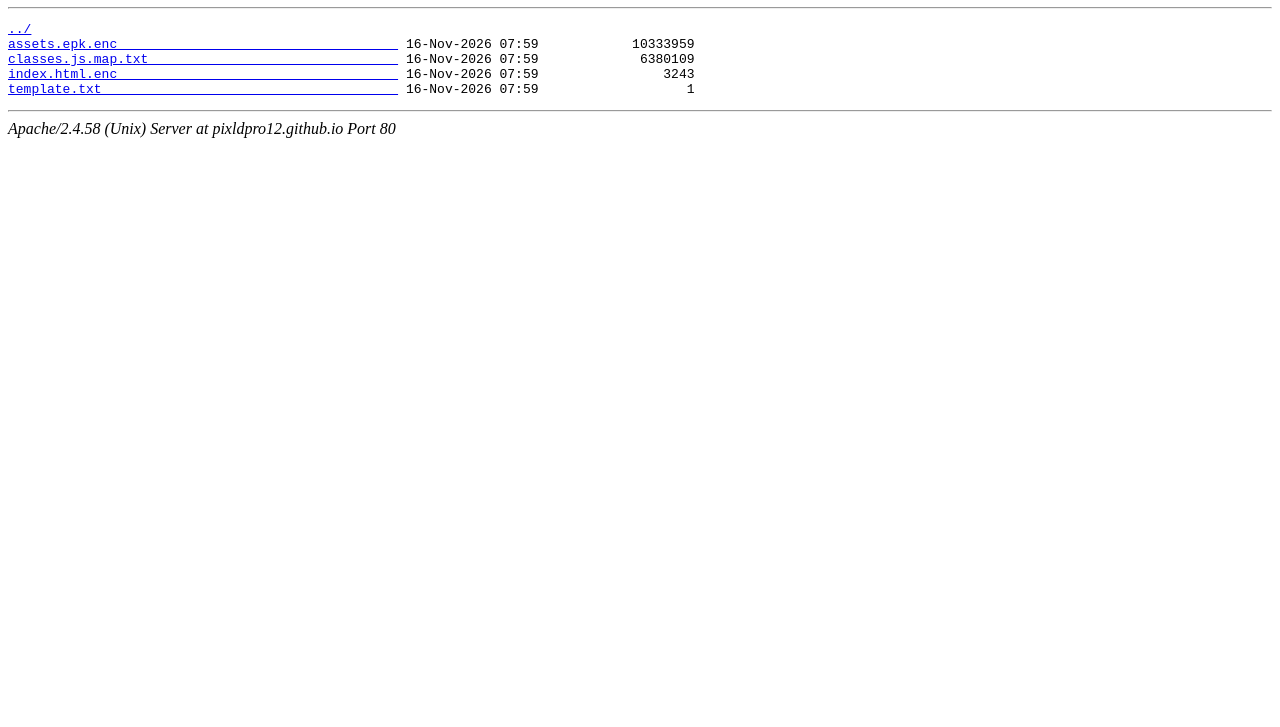
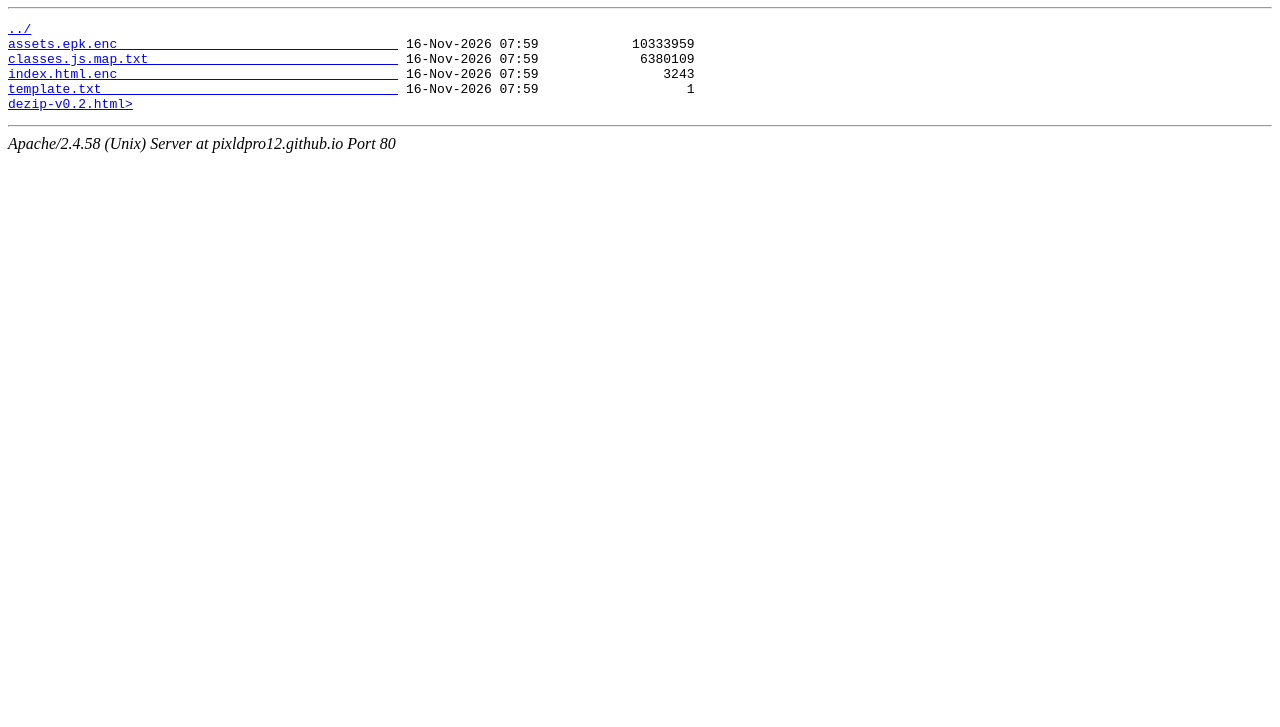
Before and after one commit to PixldPro12/McUblocked, a plain HTML site: page Version/index.html in a window 1280 px wide. Shown: the part 73-800 px from the top of the page. Drawn offline with Linux system fonts and the light colour scheme.

Commit message:
Update index.html

```diff
--- a/Version/index.html
+++ b/Version/index.html
@@ -5,4 +5,5 @@
 <a href='classes.js.map.txt'>classes.js.map.txt                                </a> 16-Nov-2026 07:59             6380109
 <a href='index.html.enc'>index.html.enc                                    </a> 16-Nov-2026 07:59                3243
 <a href='template.txt'>template.txt                                      </a> 16-Nov-2026 07:59                   1
+<a href='dezip-v0.2.html'>dezip-v0.2.html></a>
 </pre><hr><address>Apache/2.4.58 (Unix) Server at pixldpro12.github.io Port 80</address></body></html>
```
